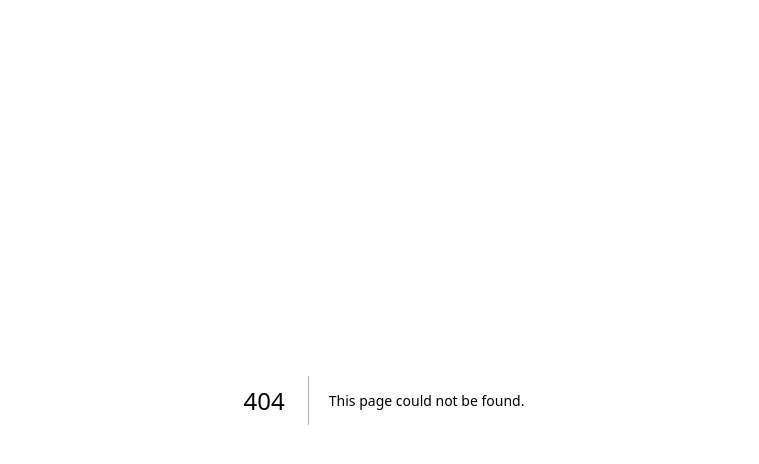
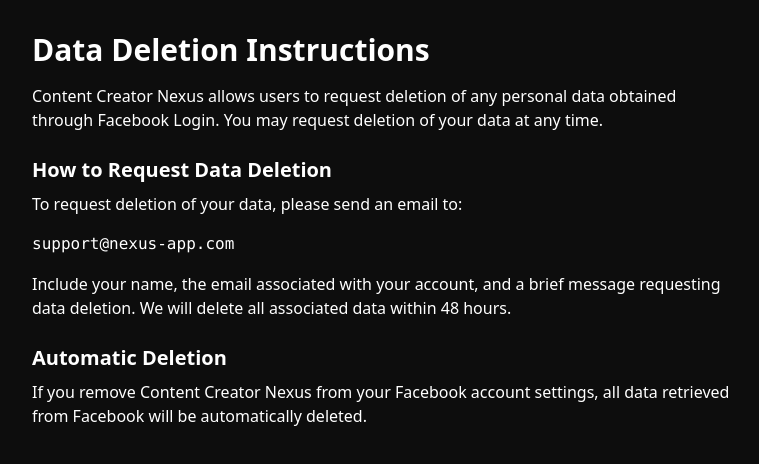
Before and after one commit to stephensdf89/Nexus, a Next.js app: page /data-deletion in a window 1280 px wide. Before the commit this address had no page. Shown: the top 464 px of the page, without its empty margins (256-1015 px from the left). Built offline with nearby package versions, Linux system fonts and the light colour scheme.

Commit message:
Add data deletion instructions page

```diff
--- /dev/null
+++ b/src/app/data-deletion/page.tsx
@@ -0,0 +1,32 @@
+export default function DataDeletion() {
+  return (
+    <main className="p-8 max-w-3xl mx-auto">
+      <h1 className="text-3xl font-bold mb-4">Data Deletion Instructions</h1>
+
+      <p className="mb-4">
+        Content Creator Nexus allows users to request deletion of any personal
+        data obtained through Facebook Login. You may request deletion of your
+        data at any time.
+      </p>
+
+      <h2 className="text-xl font-semibold mt-6 mb-2">How to Request Data Deletion</h2>
+      <p className="mb-4">
+        To request deletion of your data, please send an email to:
+      </p>
+
+      <p className="font-mono mb-4">support@nexus-app.com</p>
+
+      <p className="mb-4">
+        Include your name, the email associated with your account, and a brief
+        message requesting data deletion. We will delete all associated data
+        within 48 hours.
+      </p>
+
+      <h2 className="text-xl font-semibold mt-6 mb-2">Automatic Deletion</h2>
+      <p>
+        If you remove Content Creator Nexus from your Facebook account settings,
+        all data retrieved from Facebook will be automatically deleted.
+      </p>
+    </main>
+  );
+}
```
